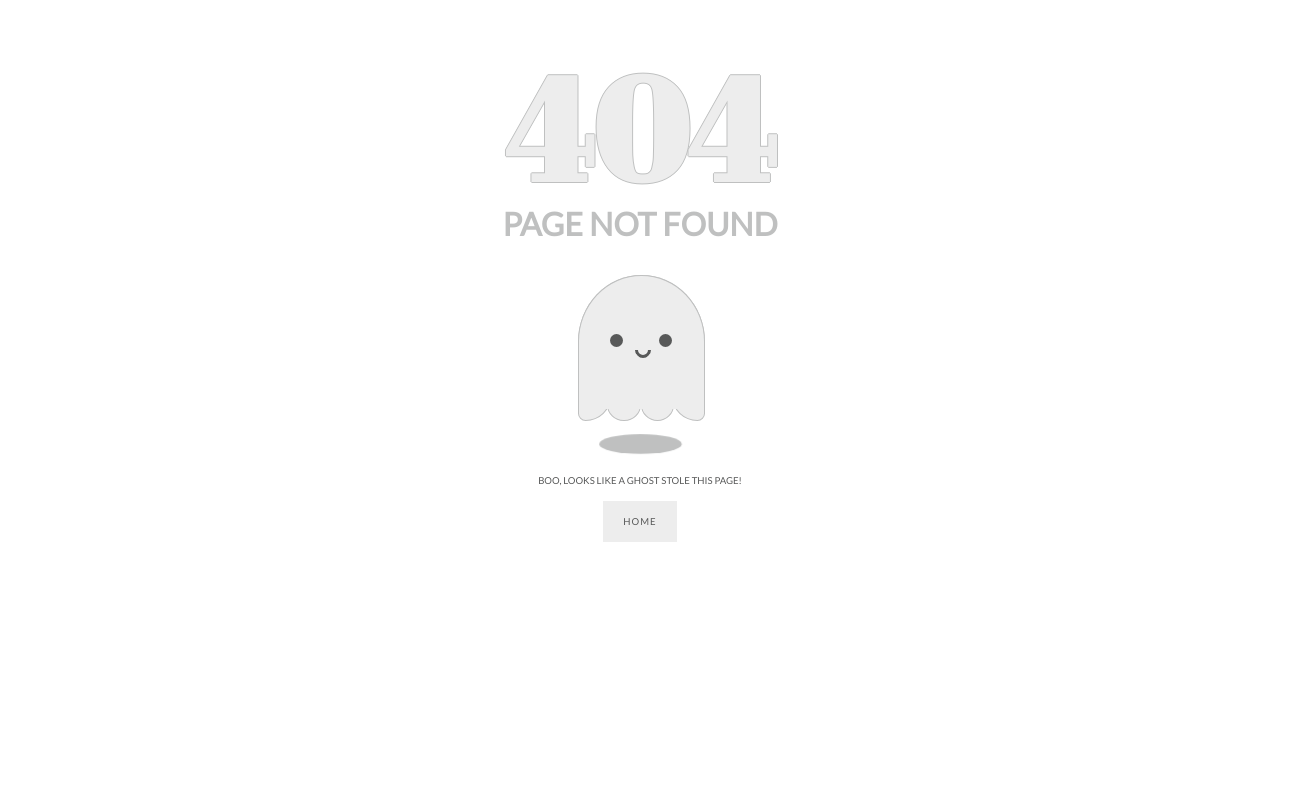
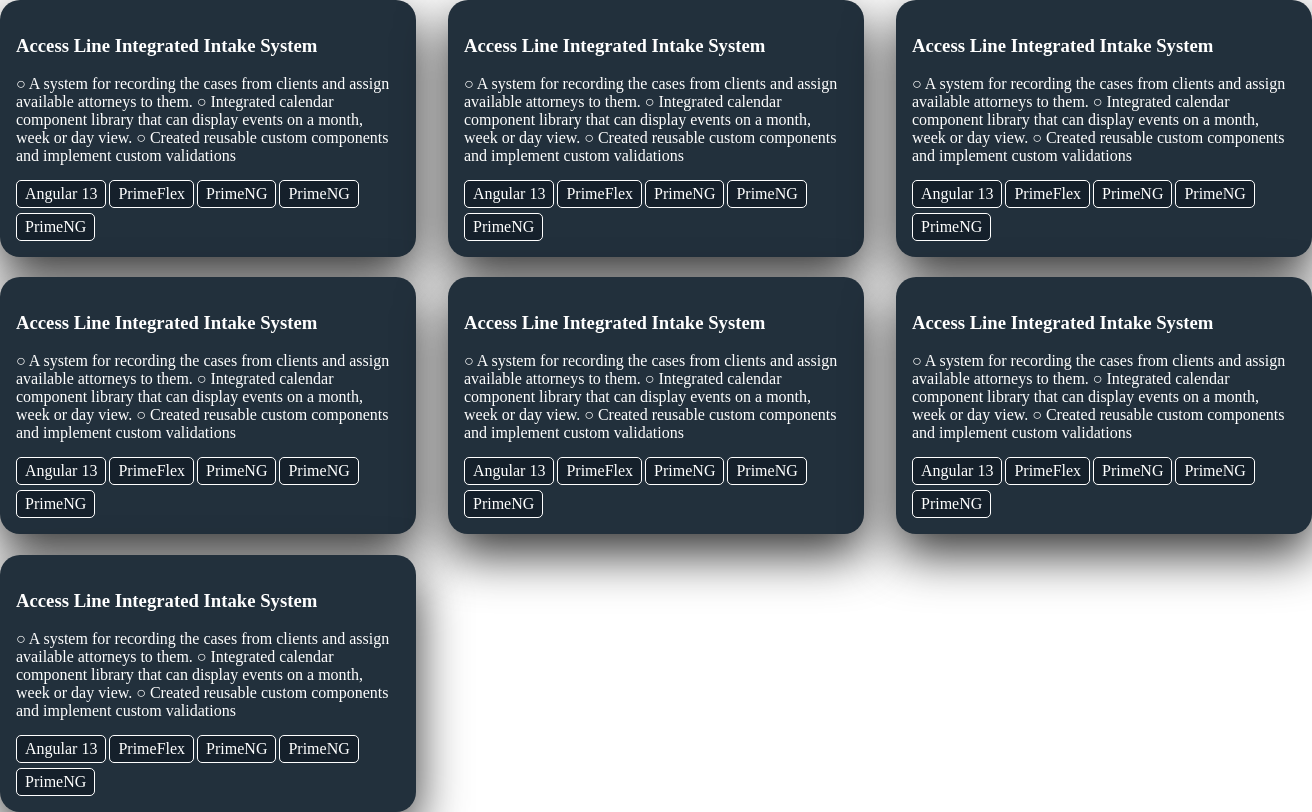
Before and after one commit to nimishawilson/my-portfolio, an Angular app: page /skills-projects in a window 1280 px wide. Before the commit this address had no page. Shown: the whole page, 1312 px wide, since content can reach past the window. Built offline with nearby package versions, Linux system fonts and the light colour scheme.

Commit message:
feat: style project card

```diff
--- a/src/app/app-routing.module.ts
+++ b/src/app/app-routing.module.ts
@@ -3,10 +3,12 @@
 import { HomeComponent } from './home/home.component';
 import { PageNotFoundComponent } from './shared/components/page-not-found/page-not-found.component';
 import { ResumeComponent } from './resume/resume.component';
+import { SkillsetAndWorksComponent } from './skillset-and-works/skillset-and-works.component';
 
 const routes: Routes = [
   { path: '', component: HomeComponent },
   { path: 'resume', component: ResumeComponent },
+  { path: 'skills-projects', component: SkillsetAndWorksComponent },
   { path: '**', component: PageNotFoundComponent },
 ];
 
--- a/src/app/shared/components/nav/nav.component.html
+++ b/src/app/shared/components/nav/nav.component.html
@@ -1,5 +1,5 @@
 <div class="nav-container">
-    <div class="nav-item" routerLink="/works"> Works and skillset </div>
+    <div class="nav-item" routerLink="/skills-projects"> Works and skillset </div>
     <div class="nav-item" routerLink="/contact"> Contact me </div>
     <div class="nav-item" routerLink="/resume"> Resume </div>
     <div class="nav-item" routerLink="/blog"> Blog </div>
--- a/src/app/skillset-and-works/projects/project-card/project-card.component.html
+++ b/src/app/skillset-and-works/projects/project-card/project-card.component.html
@@ -1 +1,13 @@
-<p>project-card works!</p>
+<div class="hvr-sweep-to-right card">
+    <h3>Access Line Integrated Intake System</h3>
+    ○ A system for recording the cases from clients and assign available attorneys to them.
+    ○ Integrated calendar component library that can display events on a month, week or day view.
+    ○ Created reusable custom components and implement custom validations
+    <div class="badge-container">
+        <span class="badge"> Angular 13 </span>
+        <span class="badge"> PrimeFlex </span>
+        <span class="badge"> PrimeNG </span>
+        <span class="badge"> PrimeNG </span>
+        <span class="badge"> PrimeNG </span>
+    </div>
+</div>
--- a/src/app/skillset-and-works/projects/project-card/project-card.component.scss
+++ b/src/app/skillset-and-works/projects/project-card/project-card.component.scss
@@ -0,0 +1,69 @@
+$primary: #15202b;
+$secondary: white;
+
+/* Sweep To Right */
+.hvr-sweep-to-right {
+  background-color: #22303c;
+  color: white;
+  display: inline-block;
+  vertical-align: middle;
+  -webkit-transform: perspective(1px) translateZ(0);
+  transform: perspective(1px) translateZ(0);
+  box-shadow: 0 20px 50px rgba(0, 0, 0, 0.8);
+  position: relative;
+  -webkit-transition-property: color;
+  transition-property: color;
+  -webkit-transition-duration: 0.3s;
+  transition-duration: 0.3s;
+}
+.hvr-sweep-to-right:before {
+  content: "";
+  position: absolute;
+  z-index: -1;
+  top: 0;
+  left: 0;
+  right: 0;
+  bottom: 0;
+  background: #ff0057;
+  border-radius: 20px;
+  border: 1px solid #ff0057;
+  -webkit-transform: scaleX(0);
+  transform: scaleX(0);
+  -webkit-transform-origin: 0 50%;
+  transform-origin: 0 50%;
+  -webkit-transition-property: transform;
+  transition-property: transform;
+  -webkit-transition-duration: 0.3s;
+  transition-duration: 0.3s;
+  -webkit-transition-timing-function: ease-out;
+  transition-timing-function: ease-out;
+}
+.hvr-sweep-to-right:hover, .hvr-sweep-to-right:focus, .hvr-sweep-to-right:active {
+  color: white;
+}
+.hvr-sweep-to-right:hover:before, .hvr-sweep-to-right:focus:before, .hvr-sweep-to-right:active:before {
+  -webkit-transform: scaleX(1);
+  transform: scaleX(1);
+}
+
+.card {
+  padding: 1rem;
+  width: 100%;
+  border: 1px;
+  border-radius: 20px;
+}
+
+.badge-container {
+  margin-top: 10px;
+  .badge {
+    display: inline-block;
+    background-color: $primary;
+    color: white;
+    border: 1px solid white;
+    padding: 4px 8px;
+    margin-top: 5px;
+    margin-right: 3px;
+    text-align: center;
+    border-radius: 5px;
+  }
+}
--- a/src/app/skillset-and-works/projects/projects.component.html
+++ b/src/app/skillset-and-works/projects/projects.component.html
@@ -1 +1,5 @@
-<p>projects works!</p>
+<div class="container">
+    <div class="item" *ngFor="let item of [1,2,3,4,5,6,7]">
+        <app-project-card > </app-project-card>
+    </div>
+</div>
--- a/src/app/skillset-and-works/projects/projects.component.scss
+++ b/src/app/skillset-and-works/projects/projects.component.scss
@@ -0,0 +1,10 @@
+.container {
+    max-width: 1300px;
+    display: flex;
+    flex-wrap: wrap;
+    gap: 20px;
+    justify-content: space-between;
+    .item {
+        width: 30%;
+    }
+}
--- a/src/app/skillset-and-works/skillset-and-works.component.html
+++ b/src/app/skillset-and-works/skillset-and-works.component.html
@@ -1 +1 @@
-<p>skillset-and-works works!</p>
+<app-projects> </app-projects>
```
